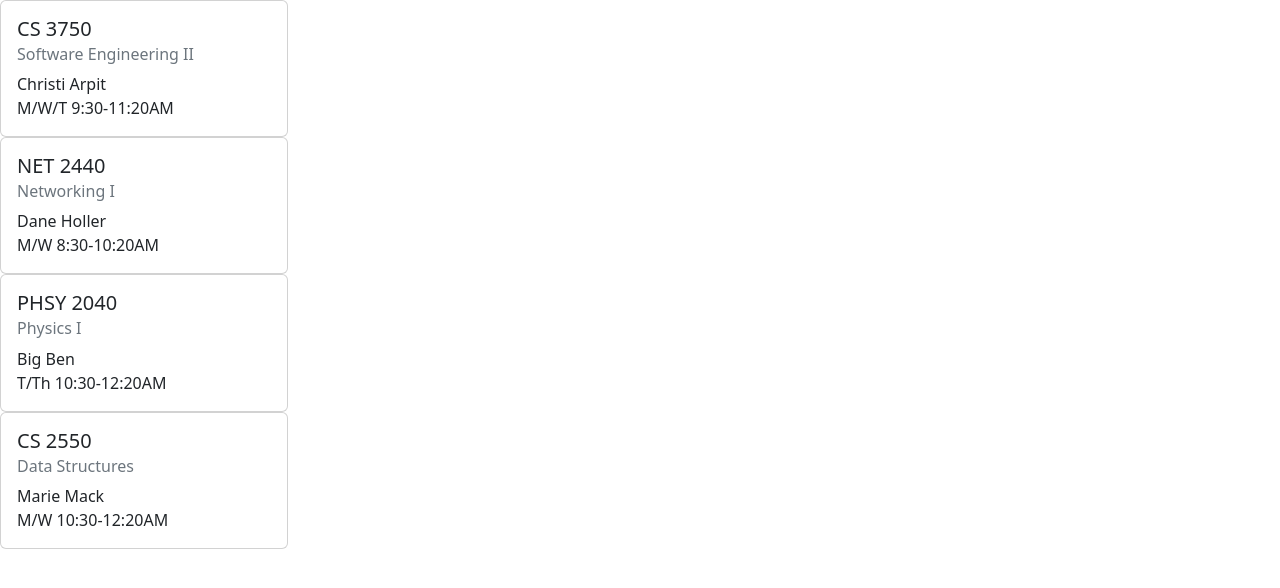
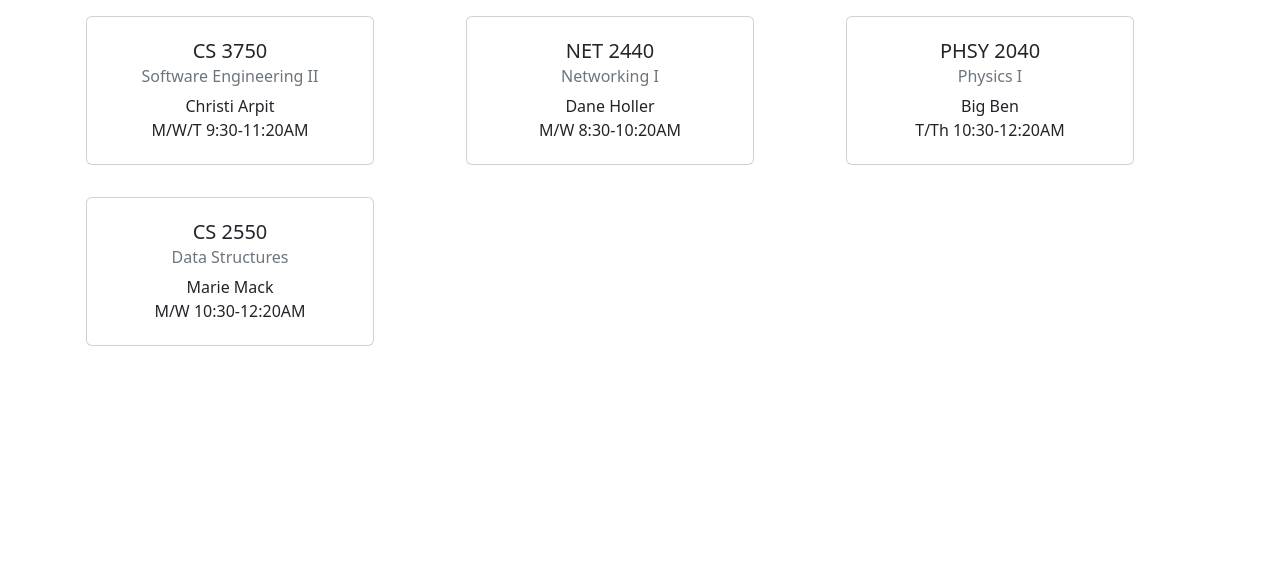
Before and after one commit to enoua5/tarp-lms-clone, a Django app: page / in a window 1280 px wide. Shown: the top 588 px of the page. Run offline with Django 3.2, Linux system fonts and the light colour scheme; data comes from the database, SQL or seed files in the repository.

Commit message:
Made the cards look nicer

```diff
--- a/cardsite/dashboard/templates/dashboard/dashboard.html
+++ b/cardsite/dashboard/templates/dashboard/dashboard.html
@@ -7,16 +7,22 @@
     <script src="https://cdn.jsdelivr.net/npm/bootstrap@5.2.1/dist/js/bootstrap.bundle.min.js" integrity="sha384-u1OknCvxWvY5kfmNBILK2hRnQC3Pr17a+RTT6rIHI7NnikvbZlHgTPOOmMi466C8" crossorigin="anonymous"></script>
 </head>
 <body>
+    <div class="container text-center">
+        <div class="row row-cols-3">
             {% block body %}
             {% for course in course_list %}
-    <div class="card" style="width: 18rem;">
+                <div class="p-3 col">
+                    <div class="card btn" style="width: 18rem;">
                       <div class="card-body">
                         <h5 class="card-title">{{ course.department }} {{course.coursenum }}</h5>
                         <h6 class="card-subtitle mb-2 text-muted">{{ course.coursename }}</h6>
                         <p class="card-text">{{ course.instname }}<br>{{ course.meetingtime }}</p>
                       </div>
                     </div>
+                </div>
             {% endfor %}
             {% endblock %}
+        </div>
+    </div>
 </body>
 </html>
```
Lines whose indentation alone changed are shown as unchanged.
